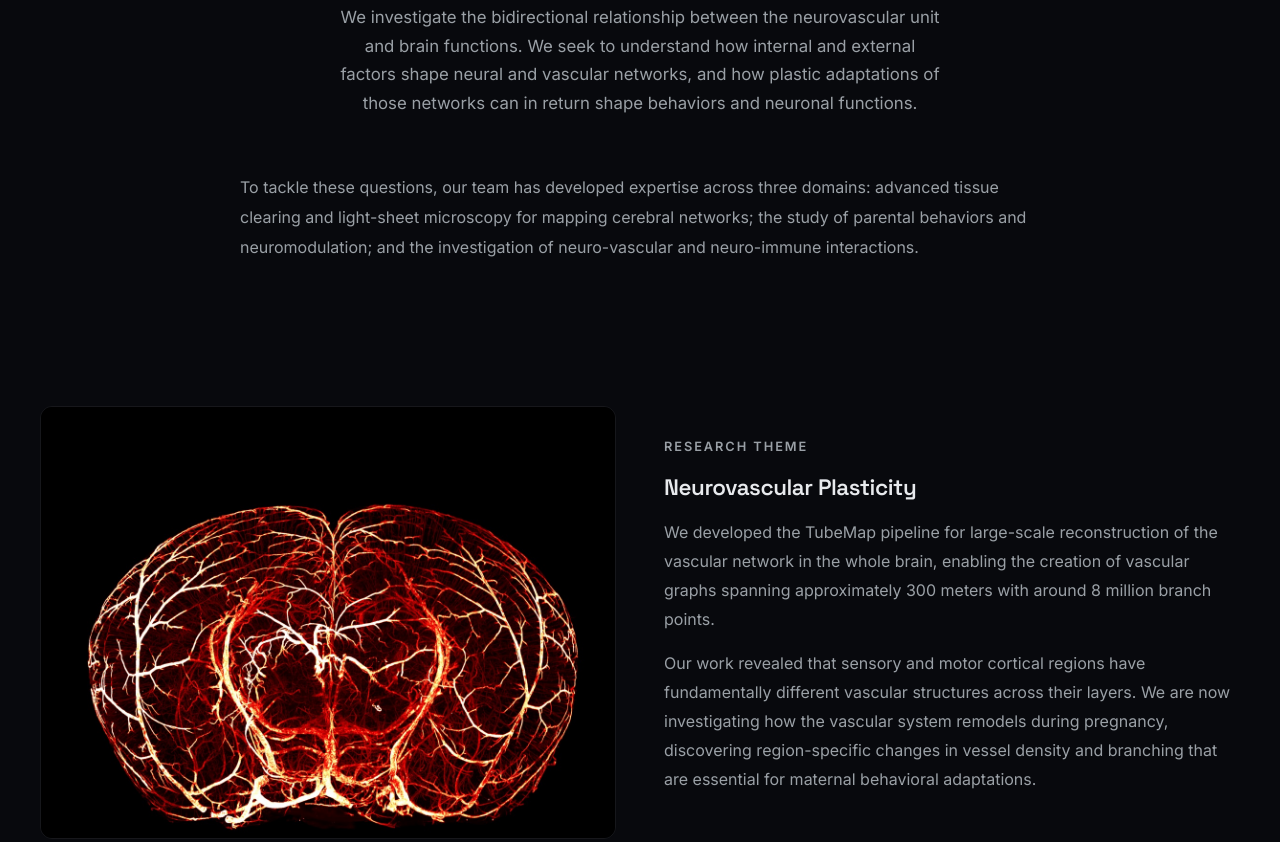
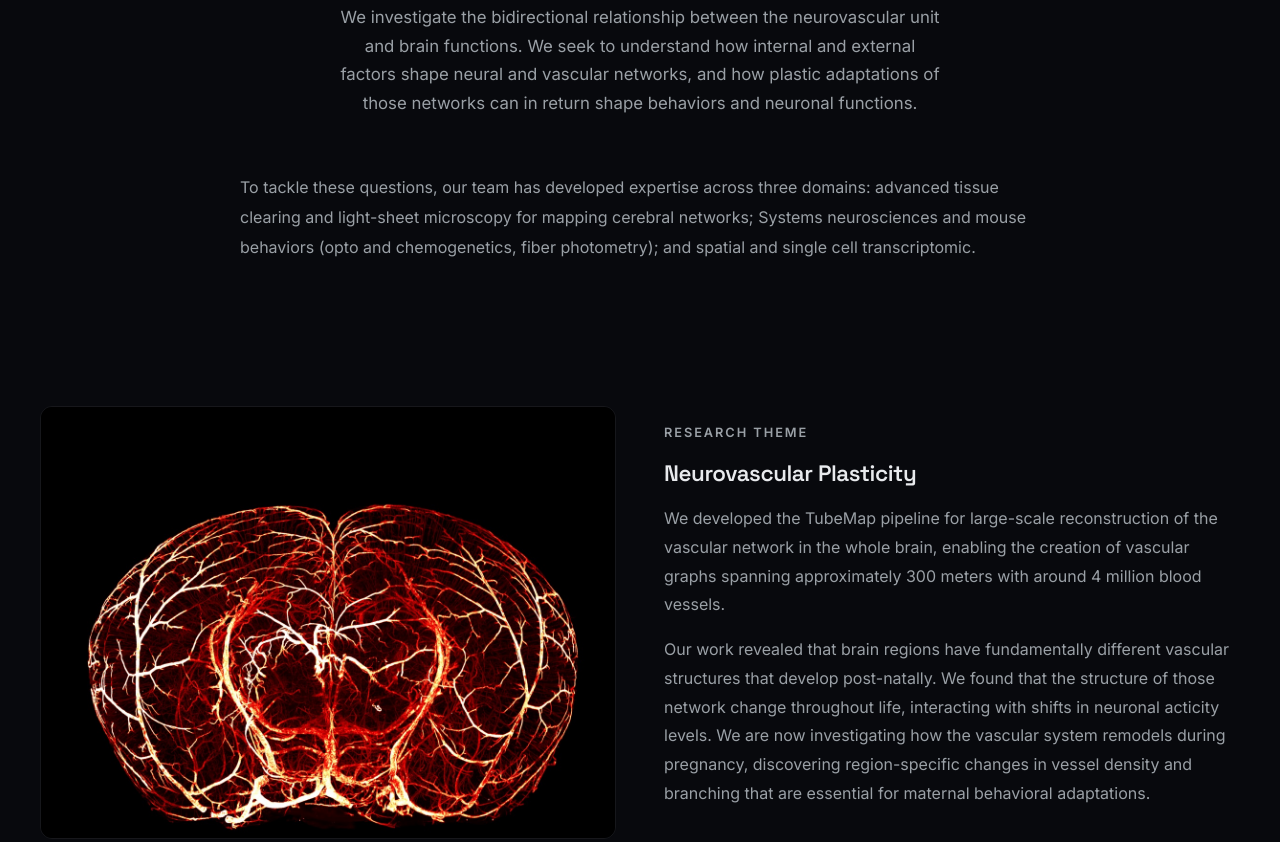
Before and after one commit to nicolasrenier/renier-lab, a plain HTML site: page site/research.html in a window 1280 px wide. Shown: the part 539-1381 px from the top of the page. Drawn offline with Linux system fonts and the light colour scheme.

Commit message:
Fixed research statement

```diff
--- a/site/research.html
+++ b/site/research.html
@@ -67,7 +67,7 @@
       </div>
 
       <div class="fade-in" style="max-width: 800px; margin: 0 auto 4rem; color: var(--text-secondary); line-height: 1.85;">
-        <p>To tackle these questions, our team has developed expertise across three domains: advanced tissue clearing and light-sheet microscopy for mapping cerebral networks; the study of parental behaviors and neuromodulation; and the investigation of neuro-vascular and neuro-immune interactions.</p>
+        <p>To tackle these questions, our team has developed expertise across three domains: advanced tissue clearing and light-sheet microscopy for mapping cerebral networks; Systems neurosciences and mouse behaviors (opto and chemogenetics, fiber photometry); and spatial and single cell transcriptomic.</p>
       </div>
     </div>
   </section>
@@ -82,8 +82,8 @@
         <div class="research-theme-content">
           <p class="section-label">Research Theme</p>
           <h3>Neurovascular Plasticity</h3>
-          <p>We developed the TubeMap pipeline for large-scale reconstruction of the vascular network in the whole brain, enabling the creation of vascular graphs spanning approximately 300 meters with around 8 million branch points.</p>
-          <p>Our work revealed that sensory and motor cortical regions have fundamentally different vascular structures across their layers. We are now investigating how the vascular system remodels during pregnancy, discovering region-specific changes in vessel density and branching that are essential for maternal behavioral adaptations.</p>
+          <p>We developed the TubeMap pipeline for large-scale reconstruction of the vascular network in the whole brain, enabling the creation of vascular graphs spanning approximately 300 meters with around 4 million blood vessels.</p>
+          <p>Our work revealed that brain regions have fundamentally different vascular structures that develop post-natally. We found that the structure of those network change throughout life, interacting with shifts in neuronal acticity levels. We are now investigating how the vascular system remodels during pregnancy, discovering region-specific changes in vessel density and branching that are essential for maternal behavioral adaptations.</p>
         </div>
       </div>
 
```
Also changed, not shown: site/index.html (+1 -1 lines).
